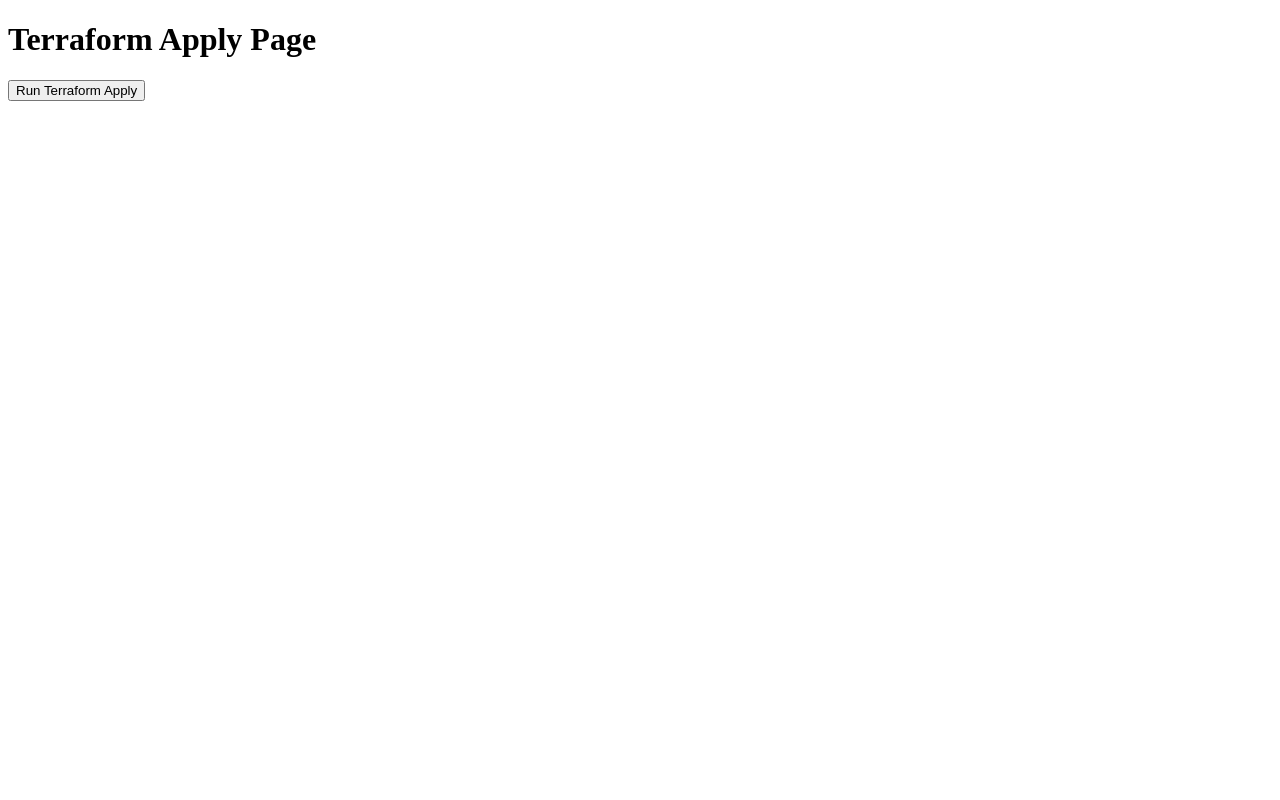
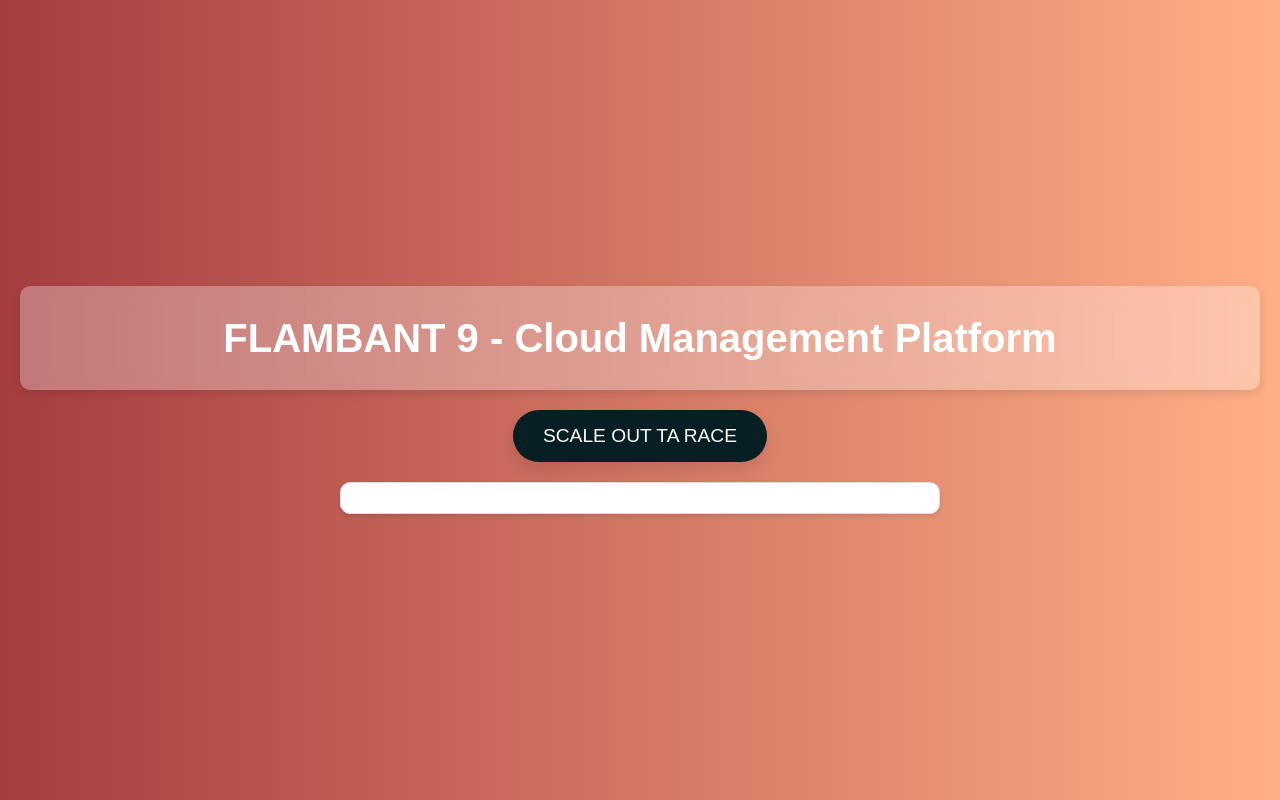
Before and after one commit to chassery-tristan/azure, a website: page index.html in a window 1280 px wide. Drawn offline with Linux system fonts and the light colour scheme.

Commit message:
add : css stylesheet

```diff
--- a/index.html
+++ b/index.html
@@ -3,12 +3,19 @@
 <head>
     <meta charset="UTF-8">
     <meta name="viewport" content="width=device-width, initial-scale=1.0">
-    <title>Terraform Apply</title>
+    <title>F9 - CMP</title>
+    <link rel="stylesheet" href="styles.css">
 </head>
 <body>
-    <h1>Terraform Apply Page</h1>
-    <button id="applyButton">Run Terraform Apply</button>
-    <p id="output"></p>
+    <header>
+        <h1>FLAMBANT 9 - Cloud Management Platform</h1>
+    </header>
+    <main>
+        <section>
+            <button id="applyButton">SCALE OUT TA RACE</button>
+            <p id="output"></p>
+        </section>
+    </main>
 
     <script>
         document.getElementById('applyButton').addEventListener('click', () => {
--- /dev/null
+++ b/styles.css
@@ -0,0 +1,105 @@
+/* Reset CSS */
+* {
+    margin: 0;
+    padding: 0;
+    box-sizing: border-box;
+}
+
+/* Body */
+body {
+    font-family: 'Arial', sans-serif;
+    background: linear-gradient(to right, #A63D40, #FFAF87);
+    color: #333;
+    line-height: 1.6;
+    padding: 20px;
+    display: flex;
+    flex-direction: column;
+    align-items: center;
+    justify-content: center;
+    height: 100vh;
+}
+
+/* Header */
+header {
+    background: rgba(255, 255, 255, 0.3);
+    color: #fff;
+    padding: 20px;
+    width: 100%;
+    text-align: center;
+    box-shadow: 0 4px 8px rgba(0, 0, 0, 0.1);
+    border-radius: 10px;
+    backdrop-filter: blur(10px);
+    animation: fadeIn 1.5s ease-in-out;
+}
+
+header h1 {
+    font-size: 2.5em;
+}
+
+/* Main */
+main {
+    margin-top: 20px;
+    width: 100%;
+    max-width: 600px;
+    text-align: center;
+    animation: fadeIn 2s ease-in-out;
+}
+
+/* Button */
+button {
+    background: #071E22;
+    color: #fff;
+    border: none;
+    padding: 15px 30px;
+    font-size: 1.2em;
+    cursor: pointer;
+    border-radius: 50px;
+    transition: background 0.3s ease, transform 0.3s ease;
+    box-shadow: 0 8px 15px rgba(0, 0, 0, 0.1);
+}
+
+button:hover {
+    background: #45a049;
+    transform: translateY(-3px);
+    box-shadow: 0 12px 20px rgba(0, 0, 0, 0.2);
+}
+
+/* Output Paragraph */
+#output {
+    margin-top: 20px;
+    padding: 15px;
+    background: #fff;
+    border: 1px solid #ddd;
+    border-radius: 10px;
+    box-shadow: 0 2px 4px rgba(0, 0, 0, 0.1);
+    font-size: 1em;
+    color: #333;
+    animation: fadeIn 2.5s ease-in-out;
+}
+
+/* Animations */
+@keyframes fadeIn {
+    from {
+        opacity: 0;
+    }
+    to {
+        opacity: 1;
+    }
+}
+
+/* Responsive */
+@media (max-width: 768px) {
+    header h1 {
+        font-size: 2em;
+    }
+
+    button {
+        font-size: 1em;
+        padding: 10px 20px;
+    }
+
+    #output {
+        font-size: 0.9em;
+        padding: 10px;
+    }
+}
```
